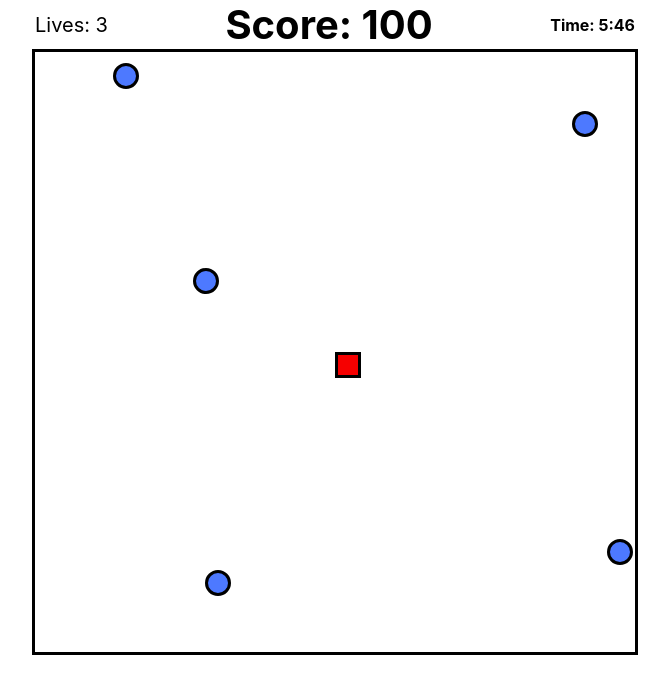
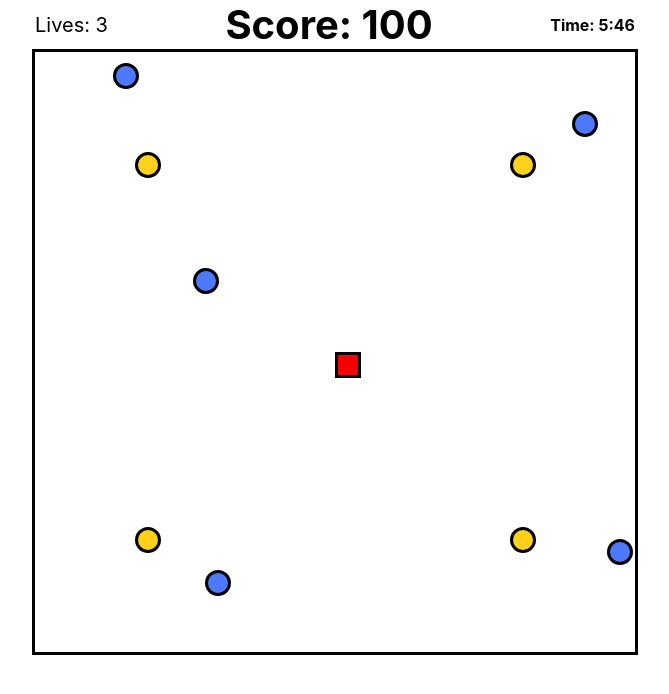
Before and after one commit to jaeyeong04/world-hardest-game-clone, a React (Create React App) app: page / in a window 1280 px wide. Shown: the top 694 px of the page, without its empty margins (305-974 px from the left). Built offline with nearby package versions, Linux system fonts and the light colour scheme.

Commit message:
feat: [useCoinManager] 초기 코인 스폰 및 코인 획득 로직 구현
코인의 초기 위치 스폰하고, 플레이어 유닛과 코인 유닛이 충분히 가까워지면 (20px) 코인 획득 처리

```diff
--- a/src/components/organisms/GamePlayArea.tsx
+++ b/src/components/organisms/GamePlayArea.tsx
@@ -1,4 +1,5 @@
 import { UnitVariant } from "../../constants/enum";
+import useCoinManager from "../../hooks/useCoinManager";
 import useEnemyMoves from "../../hooks/useEnemyMoves";
 import usePlayerMoves from "../../hooks/usePlayerMoves";
 import useTimer from "../../hooks/useTimer";
@@ -15,16 +16,20 @@ const GamePlayAreaContainer = styled.div`
 `;
 
 export const GamePlayArea = () => {
-  const PlayerPosition = usePlayerMoves();
+  const playerPosition = usePlayerMoves();
   const time = useTimer();
   const enemyPositionArray = useEnemyMoves(time);
+  const coinPositionArray = useCoinManager({ time, playerPosition });
   return (
     <GamePlayAreaContainer>
       <GameRecord time={time} />
       <Board>
-        <Unit variant={UnitVariant.PLAYER} position={PlayerPosition} />
+        <Unit variant={UnitVariant.PLAYER} position={playerPosition} />
         {enemyPositionArray.map((enemyPos, index) => (
           <Unit key={index} variant={UnitVariant.ENEMY} position={enemyPos} />
+        ))}
+        {coinPositionArray.map((coinPos, index) => (
+          <Unit key={index} variant={UnitVariant.COIN} position={coinPos} />
         ))}
       </Board>
     </GamePlayAreaContainer>
--- /dev/null
+++ b/src/hooks/useCoinManager.tsx
@@ -0,0 +1,65 @@
+import { useEffect, useState } from "react";
+import { MAP_BOUNDARY } from "../constants/constants";
+import { Position } from "../constants/enum";
+
+//코인의 초기 위치 (초기에는 4개)
+const DISTANCE_FROM_WALL = 100;
+
+const initialCoinPositions: Position[] = [
+  {
+    x: DISTANCE_FROM_WALL,
+    y: DISTANCE_FROM_WALL,
+  },
+  {
+    x: MAP_BOUNDARY - DISTANCE_FROM_WALL,
+    y: DISTANCE_FROM_WALL,
+  },
+  {
+    x: DISTANCE_FROM_WALL,
+    y: MAP_BOUNDARY - DISTANCE_FROM_WALL,
+  },
+  {
+    x: MAP_BOUNDARY - DISTANCE_FROM_WALL,
+    y: MAP_BOUNDARY - DISTANCE_FROM_WALL,
+  },
+];
+
+//코인과 플레이어의 Position이 일치하는지 확인하는 함수
+/**
+ * @argument playerPosition: 플레이어의 현재 위치 (x, y 좌표를 포함하는 객체 형태)
+ * @argument coinPosition: 코인의 위치 (x, y 좌표를 포함하는 객체 형태)
+ * 오차 범위 허용: 20px
+ * @returns boolean: 플레이어와 코인의 위치가 일치하면 true, 그렇지 않으면 false
+ */
+const ALLOWED_ERROR = 20; // 허용 오차 범위 (20px)
+const isPlayerOnCoin = (playerPosition: Position, coinPosition: Position) => {
+  return (
+    Math.abs(playerPosition.x - coinPosition.x) < ALLOWED_ERROR &&
+    Math.abs(playerPosition.y - coinPosition.y) < ALLOWED_ERROR
+  );
+};
+
+/**
+ * @argument time: 게임이 시작된 후 경과된 시간 (초 단위)
+ * @argument playerPosition: 플레이어의 현재 위치 (x, y 좌표를 포함하는 객체 형태)
+ * @returns coinPositions: 모든 코인의 위치를 저장하는 배열 (각 코인의 위치는 x, y 좌표를 포함하는 객체 형태)
+ */
+
+export default function useCoinManager({
+  time,
+  playerPosition,
+}: {
+  time: number;
+  playerPosition: Position;
+}) {
+  const [coinPositions, setCoinPositions] =
+    useState<Position[]>(initialCoinPositions);
+  useEffect(() => {
+    // 플레이어가 코인 위에 있는지 확인
+    const updatedCoinPositions = coinPositions.filter(
+      (coinPos) => !isPlayerOnCoin(playerPosition, coinPos),
+    );
+    setCoinPositions(updatedCoinPositions);
+  }, [playerPosition]);
+  return coinPositions;
+}
```
